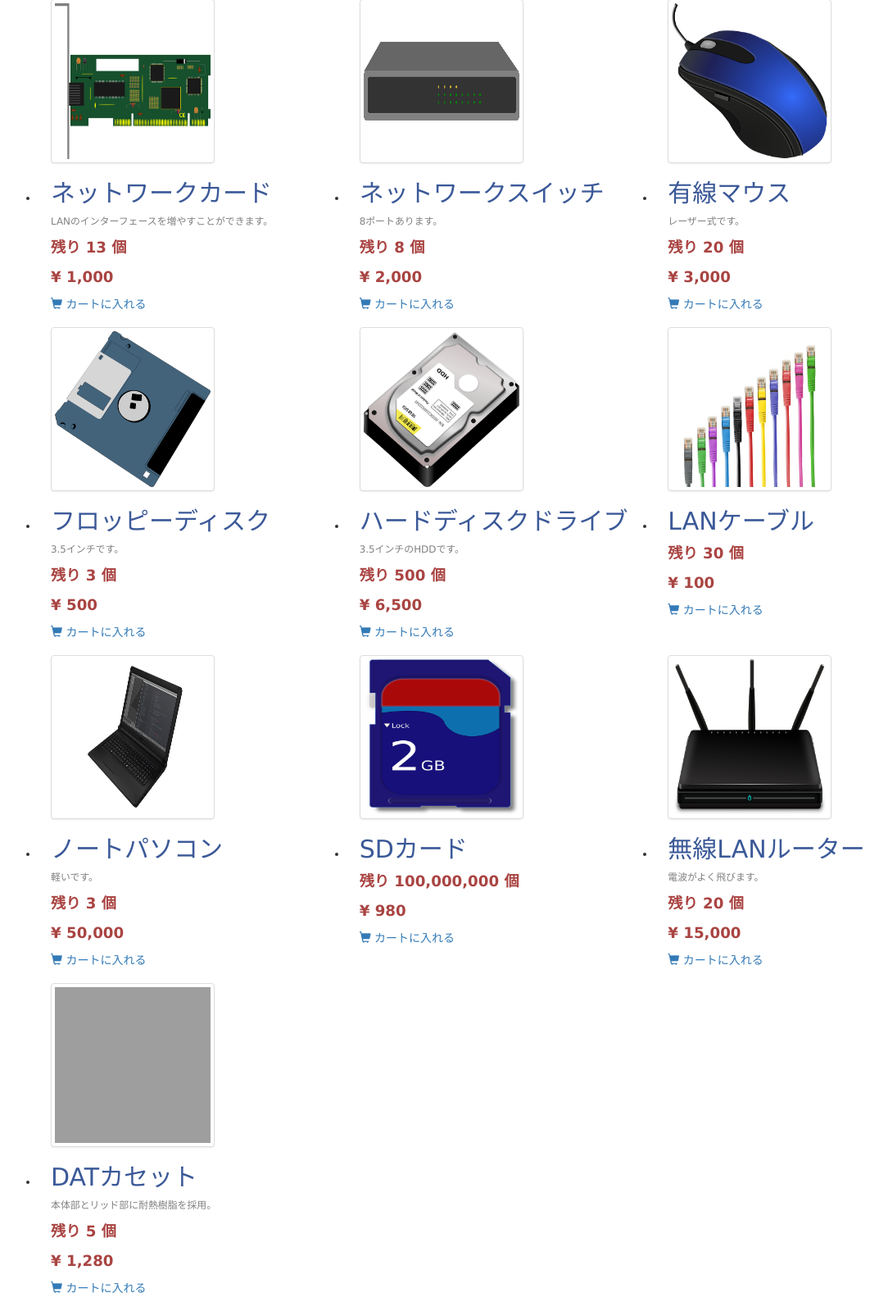
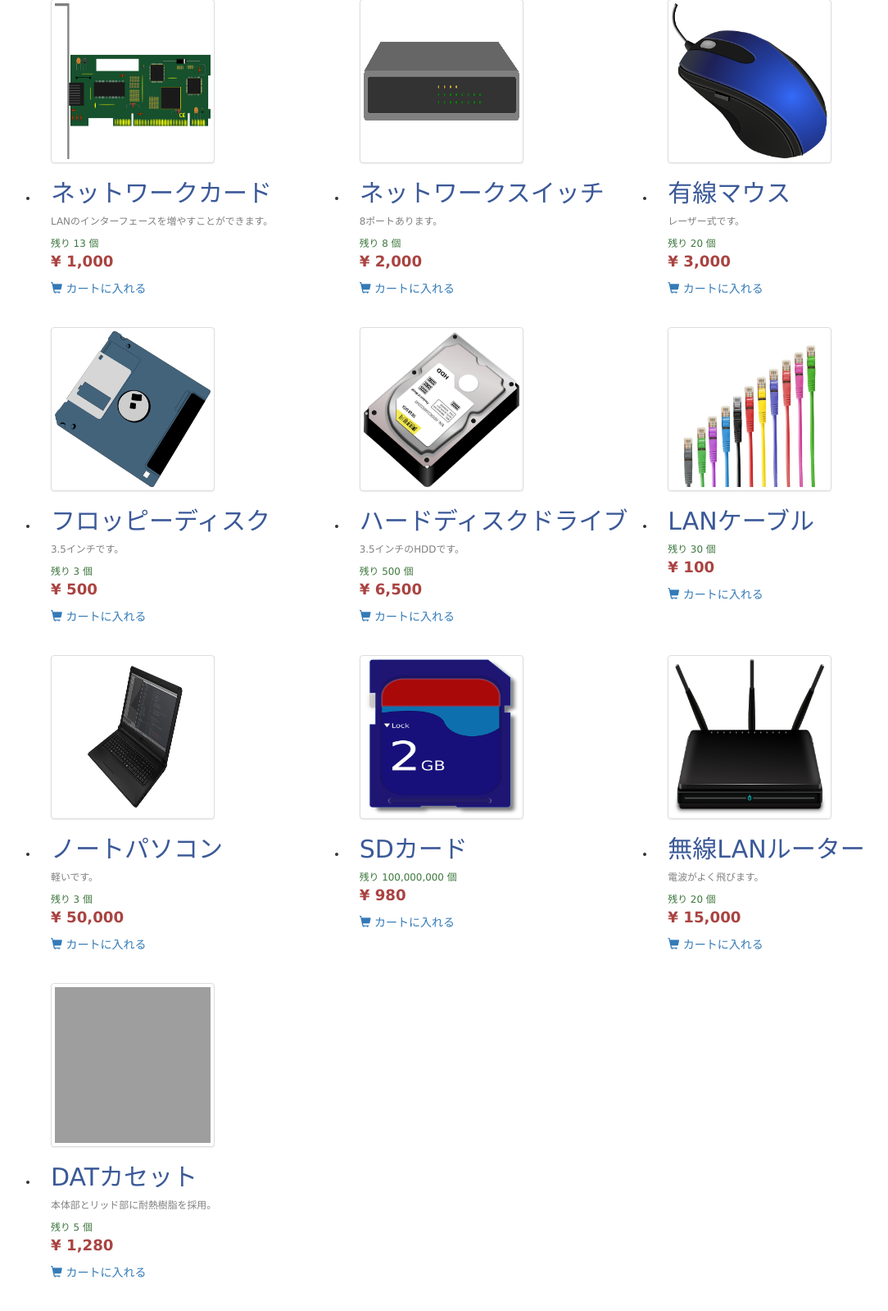
Before and after one commit to rinahira/hackathon_team_e, a Django app: page /ec/list/ in a window 1280 px wide. Shown: the part 91-1690 px from the top of the page at 82% size, without its empty margins (48-1132 px from the left). Run offline with Django 3.2, Linux system fonts and the light colour scheme; data comes from the database, SQL or seed files in the repository; some libraries are stand-ins or nearby versions; grey boxes are pictures that could not be loaded.

Commit message:
:sparkles: 残個数の表示変更

```diff
--- a/ecommerce/templates/product_list.html
+++ b/ecommerce/templates/product_list.html
@@ -22,8 +22,10 @@
             </a>
             <h2 class="skay-brand">{{ product.name }}</h2>
             <p style="color: gray;"><small>{{ product.description }}</small></p>
-            <p class="text-danger" style="font-size: 1.3em;"><strong>残り {{ product.stock | intcomma }} 個</strong></p>
-            <p class="text-danger" style="font-size: 1.3em;"><strong>¥ {{ product.price | intcomma }}</strong></p>
+            <small class="text-success">残り {{ product.stock | intcomma }} 個  </small>
+            <p class="text-danger" style="font-size: 1.3em;">
+                <strong>¥ {{ product.price | intcomma }}</strong>
+            </p>
             <a href="../cart_add/{{ product.id }}">
                 <i class="glyphicon glyphicon-shopping-cart"></i>
                 カートに入れる
```
